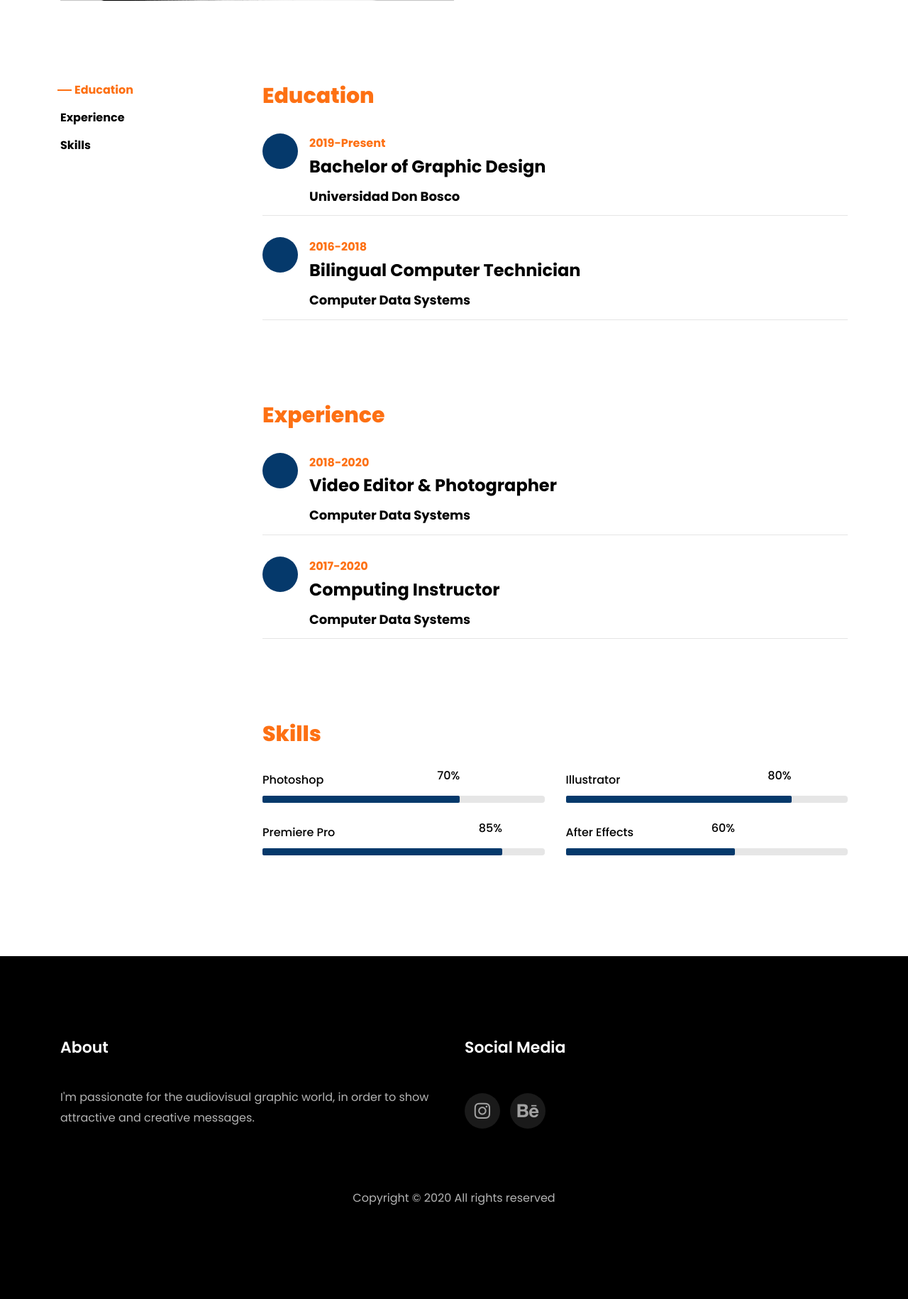
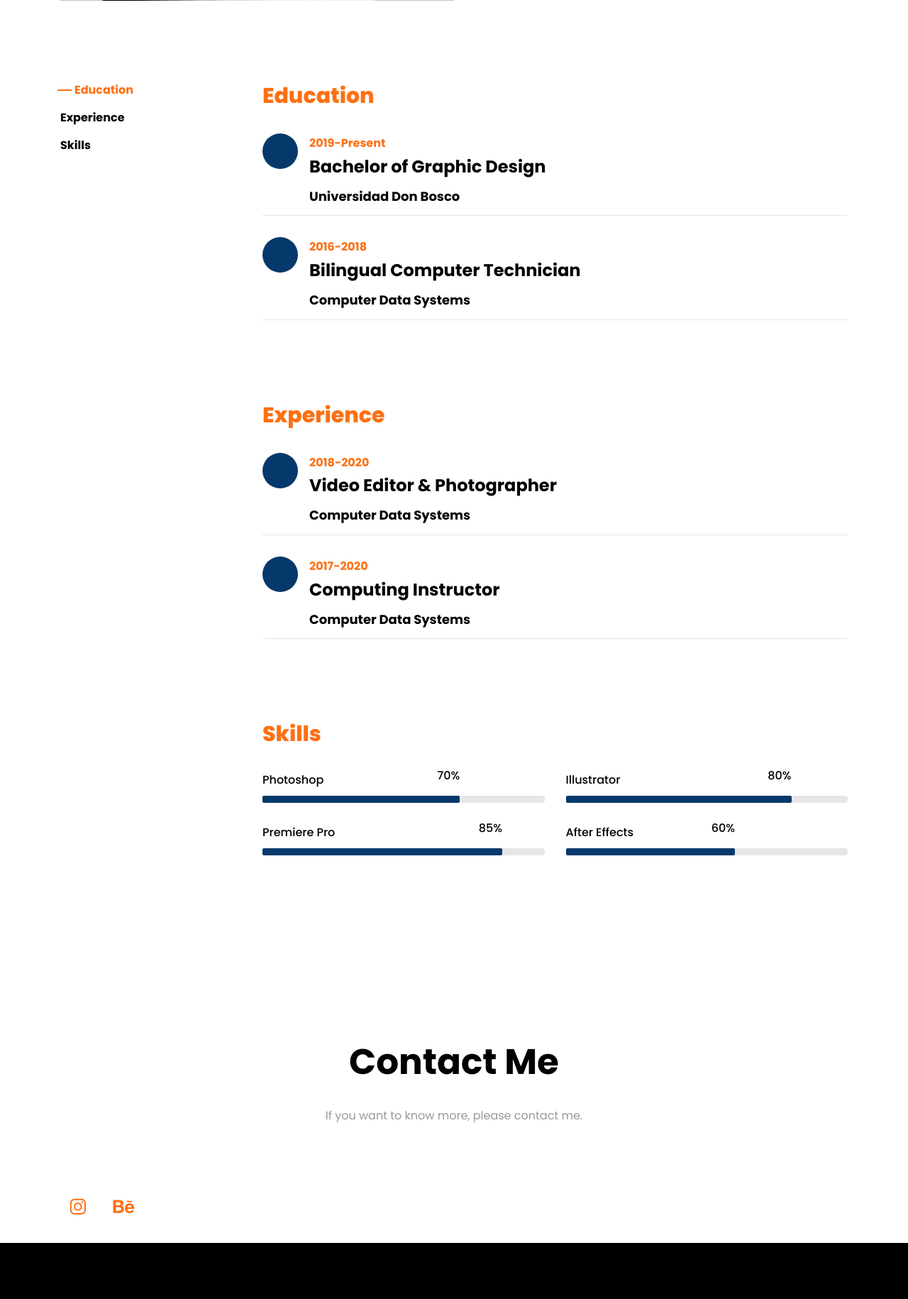
Before and after one commit to diegomonge21/sitio, a PHP site: page / in a window 1280 px wide. Shown: the part 1349-3179 px from the top of the page at 71% size. Run offline with PHP 8.4, Linux system fonts and the light colour scheme; some web fonts are replaced.

Commit message:
Update index.php

```diff
--- a/index.php
+++ b/index.php
@@ -220,6 +220,26 @@
     	</div>
     </section>
 
+
+    <section class="ftco-section contact-section ftco-no-pb" id="contact-section">
+      <div class="container">
+      	<div class="row justify-content-center mb-5 pb-3">
+          <div class="col-md-7 heading-section text-center ftco-animate">
+            <h1 class="big big-2">Contact</h1>
+            <h2 class="mb-4">Contact Me</h2>
+            <p>If you want to know more, please contact me.</p>
+          </div>
+        </div>
+
+        <div class="row no-gutters block-9">
+          <div class="col-md-6 order-md-last d-flex">
+		  <ul class="ftco-footer-social list-unstyled float-md-left float-lft mt-2">
+                <li class="ftco-animate"><a href="https://www.instagram.com/monge.design/" target="_blank"><span class="icon-instagram"></span></a></li>
+                <li class="ftco-animate"><a href="https://www.behance.net/mongedesign" target="_blank"><span class="icon-behance"></span></a></li>
+              </ul>
+    </section>
+
+
     <footer class="ftco-footer ftco-section">
       <div class="container">
         <div class="row mb-5">
```
